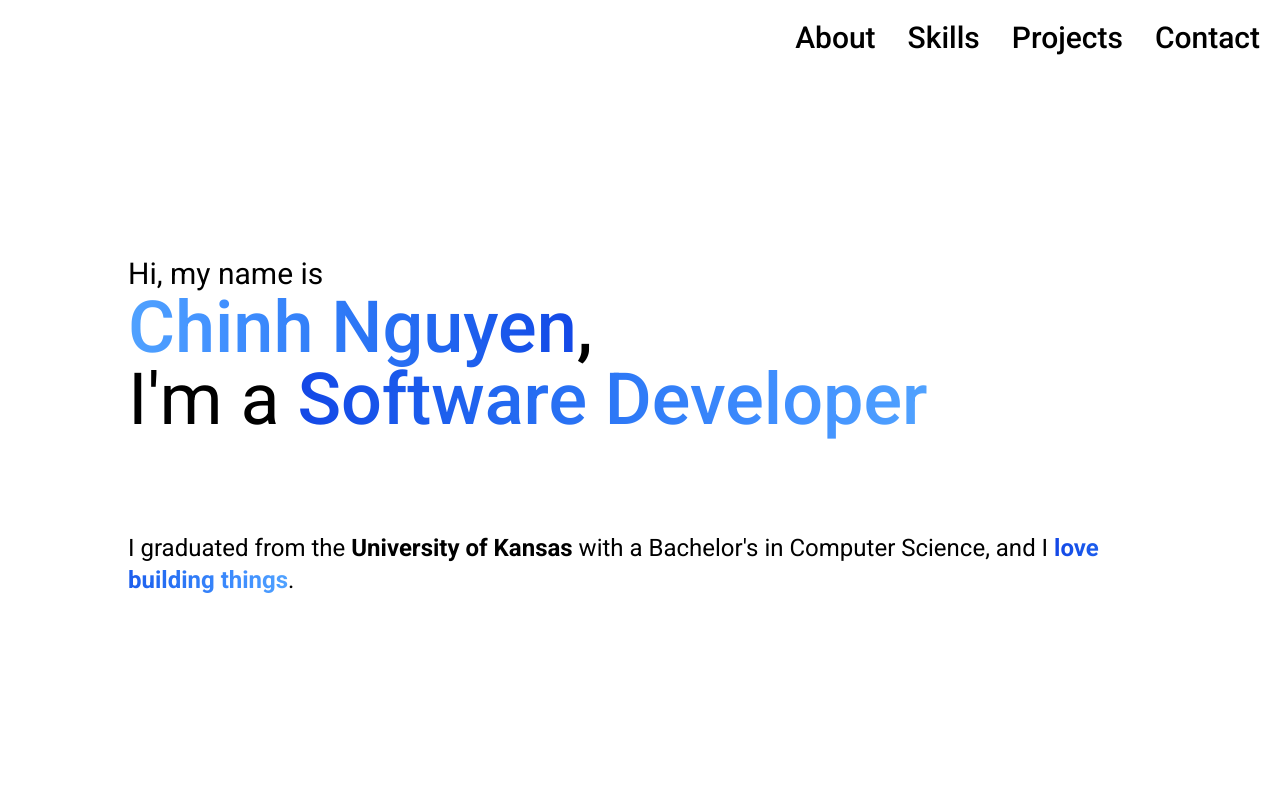
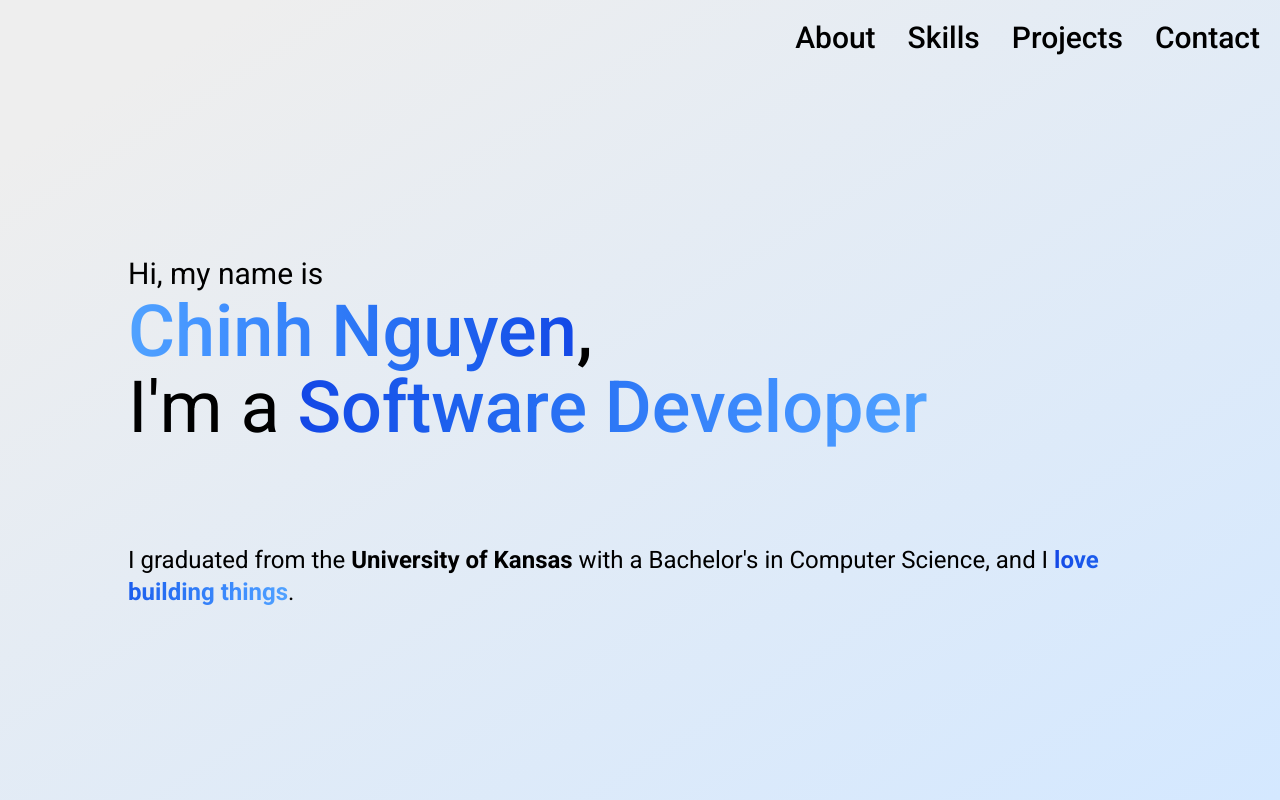
Before and after one commit to NguyenHChinh/nguyenhchinh.github.io, a React (Vite) app: page / in a window 1280 px wide. Built offline with nearby package versions, Linux system fonts and the light colour scheme.

Commit message:
style: background color, line height, adjusted font sizes

```diff
--- a/src/App.jsx
+++ b/src/App.jsx
@@ -10,10 +10,10 @@ function App() {
           <h2 className="text-xl sm:text-2xl lg:text-3xl">
             Hi, my name is
           </h2>
-          <h1 className="text-4xl sm:text-6xl lg:text-7xl font-medium">
+          <h1 className="text-4xl sm:text-5xl lg:text-7xl font-medium">
             <span className="bg-gradient-to-r from-blue-400 to-blue-700 bg-clip-text text-transparent">Chinh Nguyen</span>,
           </h1>
-          <h2 className="text-4xl sm:text-6xl lg:text-7xl">
+          <h2 className="text-4xl sm:text-5xl lg:text-7xl">
             I'm a <span className="bg-gradient-to-r from-blue-700 to-blue-400 bg-clip-text text-transparent font-medium">Software Developer</span>
           </h2>
         </div>
--- a/src/components/Navbar.jsx
+++ b/src/components/Navbar.jsx
@@ -13,7 +13,7 @@ function Navbar() {
 
     return (
         <div className="navbar-container">
-            <nav className="text-x2 sm:text-3xl lg:text-3xl py-4 pr-6 flex justify-end items-center fixed top-5 right-5 z-50 bg-transparent">
+            <nav className="text-2xl sm:text-3xl lg:text-3xl py-4 pr-6 flex justify-end items-center fixed top-5 right-5 z-50 bg-transparent">
             <div className="flex gap-x-8 font-medium">
                 {["About", "Skills", "Projects", "Contact"].map((item) => (
                 <button
--- a/src/index.css
+++ b/src/index.css
@@ -7,6 +7,25 @@
     font-family: "Roboto", sans-serif;
     box-sizing: border-box;
 }
+
+html, body {
+    height: 100%;
+    margin: 0;
+    padding: 0;
+    overflow: hidden;
+}
+
+body {
+    background: linear-gradient(
+        to bottom right,
+        #eeeeee 0%,
+        #eeeeee 10%,
+        #d4e8ff 100%
+    );
+    background-repeat: no-repeat;
+    background-attachment: fixed;
+}
+
 
 html{
     scroll-behavior: smooth;
@@ -20,6 +39,10 @@ html{
     margin-top: 16rem;
 }
 
+.hero h1, .hero h2{
+    margin-bottom: .25rem;
+}
+
 .hero-title{
     margin: left;
     margin-bottom: 6rem;
```
